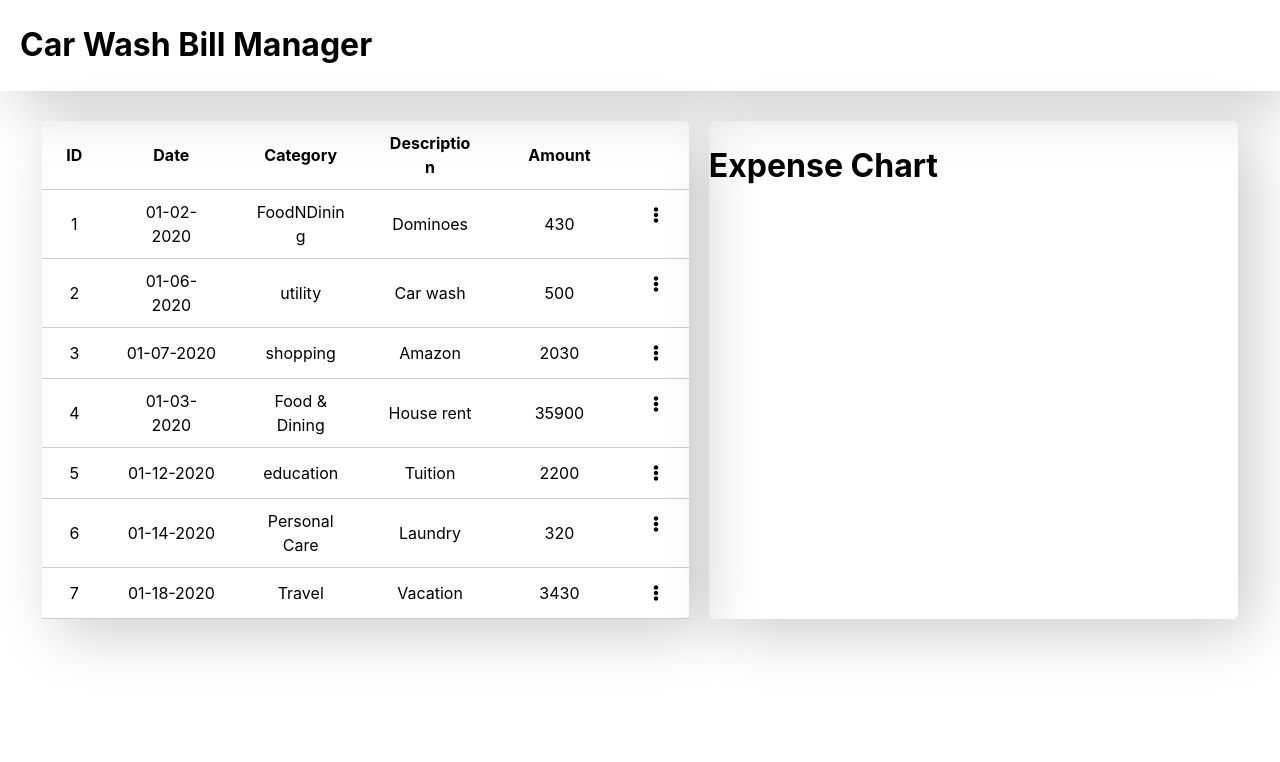
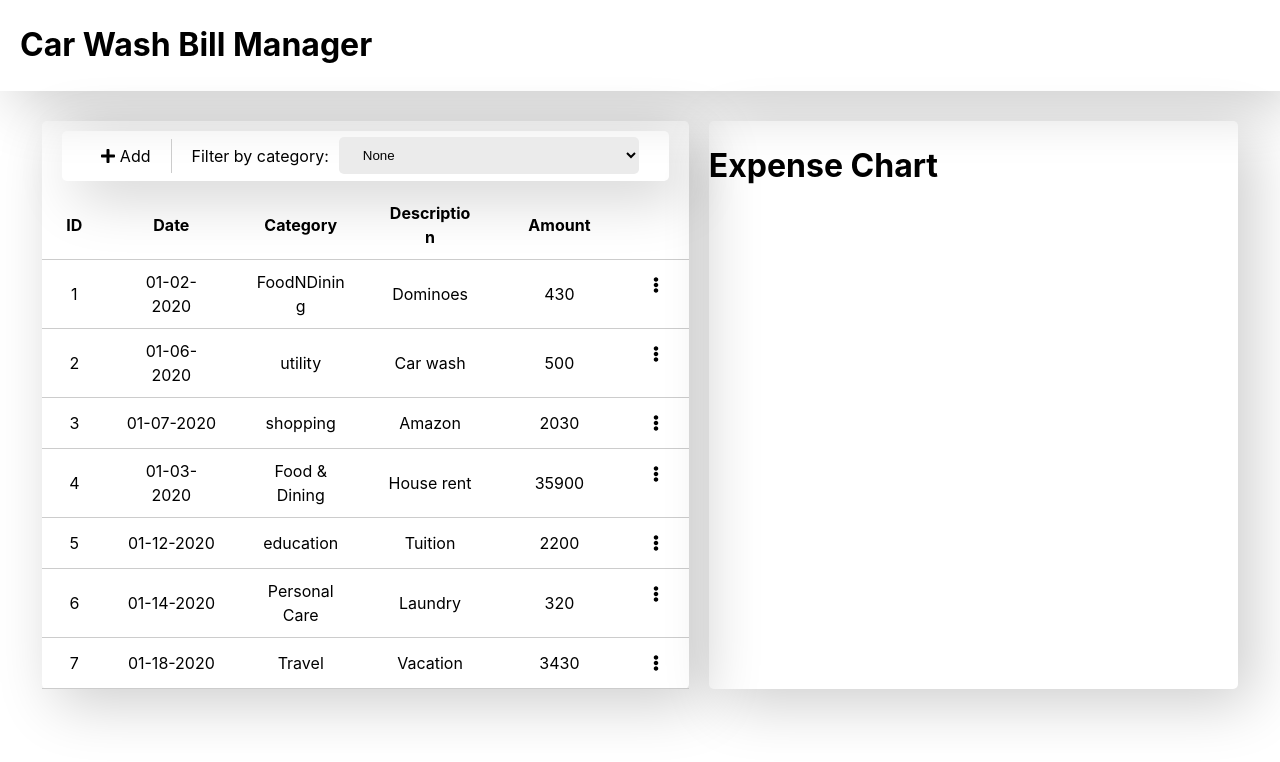
Before and after one commit to kghildial/bill-management-react, a React (Create React App) app: page / in a window 1280 px wide. Shown: the top 762 px of the page. Built offline with nearby package versions, Linux system fonts and the light colour scheme.

Commit message:
Add "ControlsCenter" component
- Houses all common controls for the ExpensesTable
- Add Label support for "Icon" component

```diff
--- a/src/components/Container.js
+++ b/src/components/Container.js
@@ -115,6 +115,7 @@ const Container = styled.div`
   flex-direction: ${({ type }) => {
     switch (type) {
       case 'popupContentWrapper':
+      case 'billsListContainer':
         return 'column';
       default:
         return '';
@@ -129,6 +130,8 @@ const Container = styled.div`
         return 'center';
       case 'fieldWrapper':
         return 'space-between';
+      case 'controlsCenterWrapper':
+        return 'flex-end';
       default:
         return '';
     }
@@ -141,6 +144,8 @@ const Container = styled.div`
       case 'iconWrapper':
       case 'popupCloseIcon':
       case 'fieldWrapper':
+      case 'controlsCenterWrapper':
+      case 'addBillIcon':
         return 'center';
       default:
         return '';
@@ -215,6 +220,8 @@ const Container = styled.div`
       case 'iconWrapper':
       case 'popupCloseIcon':
         return '30px';
+      case 'controlsCenterWrapper':
+        return '50px';
       case 'popupBackdrop':
         return 'calc(100vh - 90px)';
       default:
@@ -229,9 +236,12 @@ const Container = styled.div`
       case 'chartContainer':
       case 'billsListContainer':
       case 'iconWrapper':
+      case 'addBillIcon':
         return '0 10px';
       case 'fieldWrapper':
         return '30px 0 10px';
+      case 'controlsCenterWrapper':
+        return '10px 20px';
       default:
         return '';
     }
@@ -281,11 +291,15 @@ const Container = styled.div`
     }
   }};
 
+  border-right: ${({ type }) =>
+    type === 'addBillIcon' ? '1px solid #ccc' : ''};
+
   border-radius: ${({ type }) => {
     switch (type) {
       case 'chartContainer':
       case 'billsListContainer':
       case 'iconWrapper':
+      case 'controlsCenterWrapper':
         return '5px';
       case 'popupCard':
         return '10px';
@@ -299,11 +313,8 @@ const Container = styled.div`
       case 'headerContainer':
       case 'chartContainer':
       case 'billsListContainer':
+      case 'controlsCenterWrapper':
         return '14px 14px 60px 0 rgb(0 0 0 / 20%)';
-      // case 'iconWrapper':
-      //   return variant !== 'noShadow'
-      //     ? '3px 3px 10px rgb(0 0 0 / 20%), -3px -3px 20px rgb(0 0 0 / 10%)'
-      //     : '';
       default:
         return '';
     }
@@ -313,6 +324,7 @@ const Container = styled.div`
     switch (type) {
       case 'iconWrapper':
       case 'popupCloseIcon':
+      case 'addBillIcon':
         return 'pointer';
       default:
         return '';
--- /dev/null
+++ b/src/components/ControlsCenter/ControlsCenter.style.js
@@ -0,0 +1,21 @@
+import styled from 'styled-components';
+
+export const Label = styled.label`
+  margin: 0 10px;
+`;
+
+export const Select = styled.select`
+  padding: 10px 20px;
+  border-radius: 5px;
+  transition: box-shadow 0.3s linear;
+  outline: none;
+  border: none;
+  background: #ebebeb;
+  width: 300px;
+  margin-right: 30px;
+  cursor: pointer;
+
+  /* &:hover {
+    box-shadow: 14px 14px 30px 0 rgb(0 0 0 / 30%);
+  } */
+`;
--- /dev/null
+++ b/src/components/ControlsCenter/index.js
@@ -0,0 +1,35 @@
+import React from 'react';
+import { useDispatch } from 'react-redux';
+import { faPlus } from '@fortawesome/free-solid-svg-icons';
+
+// Custom component(s) import(s)
+import Container from '../../components/Container';
+import Icon from '../Icon';
+import { Select, Label } from './ControlsCenter.style';
+
+// Action(s) import(s)
+import { updatePopupState } from '../../actions/uiStateActions';
+
+const ControlsCenter = () => {
+  const dispatch = useDispatch();
+
+  return (
+    <Container type="controlsCenterWrapper">
+      <Icon
+        type="addBillIcon"
+        label="Add"
+        iconVal={faPlus}
+        customClickHandler={() =>
+          dispatch(updatePopupState({ isOpen: true, callType: 'Add' }))
+        }
+      />
+
+      <Label htmlFor="categoryFilter">Filter by category:</Label>
+      <Select id="categoryFilter" name="categoryFilter" value="">
+        <option value="none">None</option>
+      </Select>
+    </Container>
+  );
+};
+
+export default ControlsCenter;
--- a/src/components/Icon/Icon.style.js
+++ b/src/components/Icon/Icon.style.js
@@ -23,3 +23,8 @@ export const IconTag = styled(FontAwesomeIcon)`
     }};
   }
 `;
+
+export const Label = styled.label`
+  margin: 5px 20px 5px 5px;
+  cursor: pointer;
+`;
--- a/src/components/Icon/index.js
+++ b/src/components/Icon/index.js
@@ -5,12 +5,12 @@ import PropTypes from 'prop-types';
 // Custom component(s) import(s)
 import Container from '../Container';
 import List from '../List';
-import { IconTag } from './Icon.style';
+import { IconTag, Label } from './Icon.style';
 
 // Action(s) import(s)
 import { updatePopupState } from '../../actions/uiStateActions';
 
-const Icon = ({ type, iconVal, iconMenuList, customClickHandler }) => {
+const Icon = ({ type, label, iconVal, iconMenuList, customClickHandler }) => {
   const dispatch = useDispatch();
 
   const [isMenuOpen, setIsMenuOpen] = useState(false);
@@ -27,6 +27,7 @@ const Icon = ({ type, iconVal, iconMenuList, customClickHandler }) => {
   return (
     <Container type={type} onClick={customClickHandler || clickHandler}>
       <IconTag type={type} icon={iconVal} />
+      {label && <Label>{label}</Label>}
       {iconMenuList && (
         <List
           type="iconMenu"
--- a/src/screens/Dashboard.js
+++ b/src/screens/Dashboard.js
@@ -5,6 +5,7 @@ import seederData from '../seeder';
 
 // Custom component(s) import(s)
 import Container from '../components/Container';
+import ControlsCenter from '../components/ControlsCenter';
 import Heading from '../components/Heading';
 import ExpenseTable from '../components/ExpenseTable';
 import Popup from '../components/Popup';
@@ -73,6 +74,7 @@ const Dashboard = () => {
       </Popup>
       <Container type="contentWrapper">
         <Container type="billsListContainer">
+          <ControlsCenter />
           <ExpenseTable
             headingData={[
               'ID',
```
